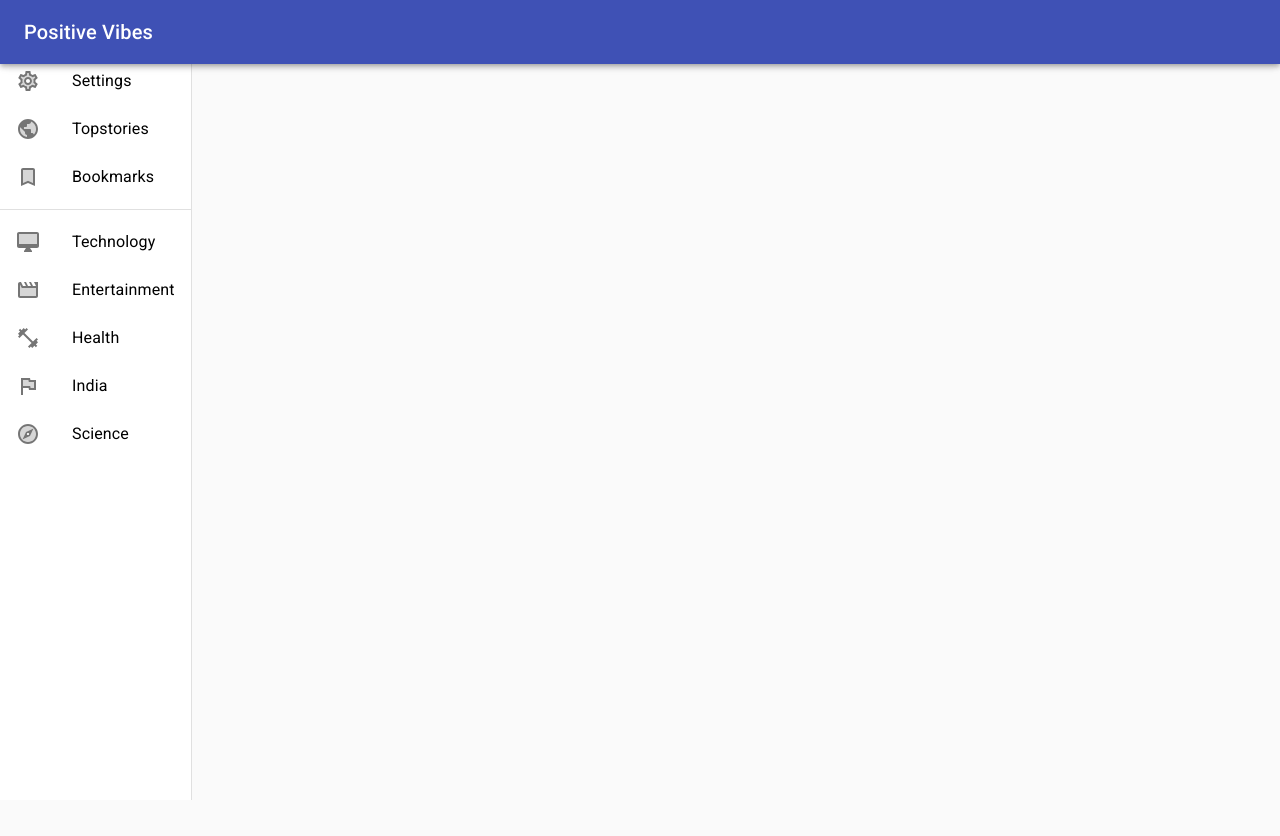
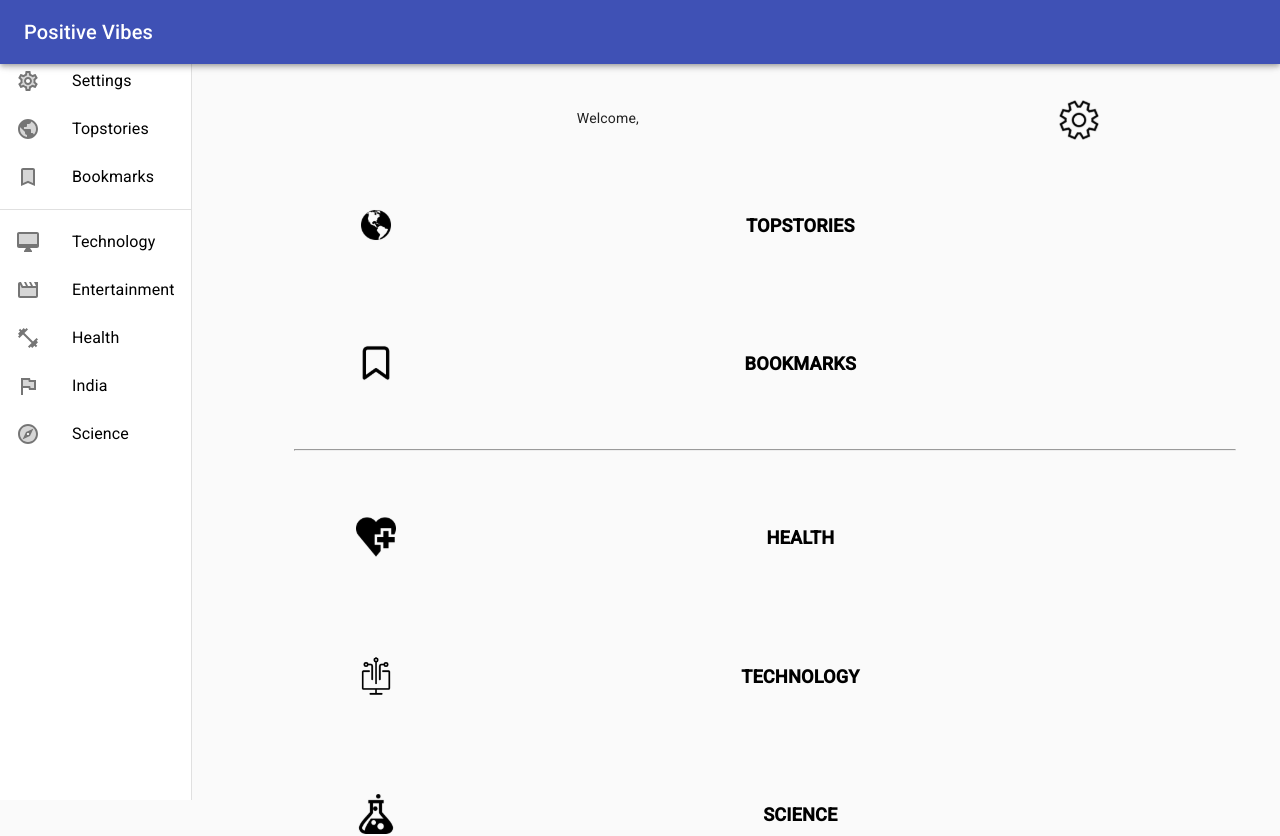
Before and after one commit to ujjwal-kr/positive-vibes, a React (Create React App) app: page /menu in a window 1280 px wide. Shown: the top 836 px of the page. Before the commit the page ends 800 px from the top, so only its background shows below. Built offline with nearby package versions, Linux system fonts and the light colour scheme.

Commit message:
added menu links and icons

```diff
--- a/src/Components/menu.jsx
+++ b/src/Components/menu.jsx
@@ -6,7 +6,16 @@ export const Wrapper = styled.section`
     text-align: center;
 `;
 
+export const ItemsWrapper = styled.div`
+    margin-top: 1em;
+`
+
 export const Item = styled.div`
-    width: 80%;
-    margin: 2%;
+    width: 100%;
+    padding: 5%;
 `;
+
+export const ItemText = styled.strong`
+    font-size: 1.3em;
+    color: black;
+`
--- a/src/Home/news.jsx
+++ b/src/Home/news.jsx
@@ -145,7 +145,7 @@ export class NewsConstructor extends React.Component {
             )
         } else {
             return (<div>
-                <br/>
+                <br />
                 <Skeleton animation="wave" variant="rect" width={100 + '%'} height={200} /> <br />
             </div>
             )
--- a/src/Menu/menu.jsx
+++ b/src/Menu/menu.jsx
@@ -1,17 +1,27 @@
 import React from 'react';
-import { Wrapper, Item } from '../Components/menu';
+import { Wrapper, ItemsWrapper, Item, ItemText } from '../Components/menu';
+import { Link } from 'react-router-dom';
+import Grid from '@material-ui/core/Grid';
+import IconButton from '@material-ui/core/IconButton';
+import SettingIcon from '../assets/svg/settings-icon.svg';
+import TopStories from '../assets/svg/topstories-icon.svg';
+import Bookmarks from '../assets/svg/bookmark-icon.svg';
+import Technology from '../assets/svg/tech-icon.png';
+import Health from '../assets/svg/health-icon.svg';
+import Science from '../assets/svg/science-icon.svg';
+import Entertainment from '../assets/svg/entertainment-icon.svg';
 
 class MenuComponent extends React.Component {
     constructor(props) {
         super(props);
         this.state = {
-            user: null
+            user: {}
         }
     }
 
     async componentDidMount() {
-        const user = localStorage.getItem("user");
-        if(user) {
+        const user = JSON.parse(localStorage.getItem("user"));
+        if (user) {
             this.setState({
                 user: user
             })
@@ -21,10 +31,52 @@ class MenuComponent extends React.Component {
     render() {
         return (
             <Wrapper>
+                <Grid container>
+                    <Grid item xs={8}>
+                        Welcome, {this.state.user.name}
+                    </Grid>
+                    <Grid item xs={4}>
+                        <IconButton style={{ marginTop: '-20px' }} aria-label="delete">
+                            <img src={SettingIcon} width={40} height={40} alt="settings" />
+                        </IconButton>
+                    </Grid>
+                </Grid>
 
+                <ItemsWrapper>
+                    <ItemConstructor link="/" image={TopStories} text="TOPSTORIES" />
+                    <ItemConstructor link="/" image={Bookmarks} text="BOOKMARKS" />
+                    <hr/>
+                    <br/>
+                    <ItemConstructor link="/news/health" image={Health} text="HEALTH" />
+                    <ItemConstructor link="/news/technology" image={Technology} text="TECHNOLOGY" />
+                    <ItemConstructor link="/news/science" image={Science} text="SCIENCE" />
+                    <ItemConstructor link="/news/india" image={TopStories} text="INDIA" />
+                    <ItemConstructor link="/news/entertainment" image={Entertainment} text="ENTERTAINMENT" />
+                </ItemsWrapper>
             </Wrapper>
         )
     }
 }
 
+class ItemConstructor extends React.Component {
+    render() {
+        return (
+            <Item>
+                <Link to={this.props.link} style={{ textDecoration: 'none' }}>
+                    <Grid container>
+                        <Grid item xs={1}>
+                            <IconButton style={{ marginTop: '-20px' }} aria-label="delete">
+                                <img src={this.props.image} width={40} height={40} alt="icon" />
+                            </IconButton>
+                        </Grid>
+                        <Grid item xs={11}>
+                            <ItemText>{this.props.text}</ItemText>
+                        </Grid>
+                    </Grid>
+                </Link>
+            </Item>
+        )
+    }
+}
+
 export default MenuComponent
```
Also changed, not shown: 1 other file (tests, documents, lock files or other folders).
